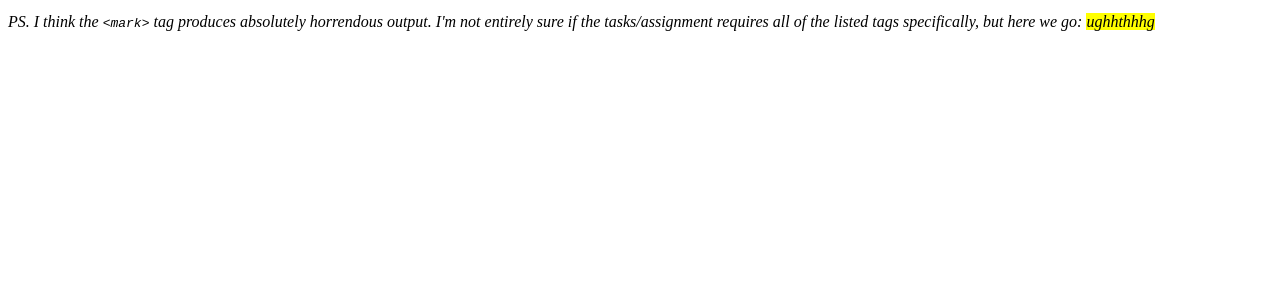
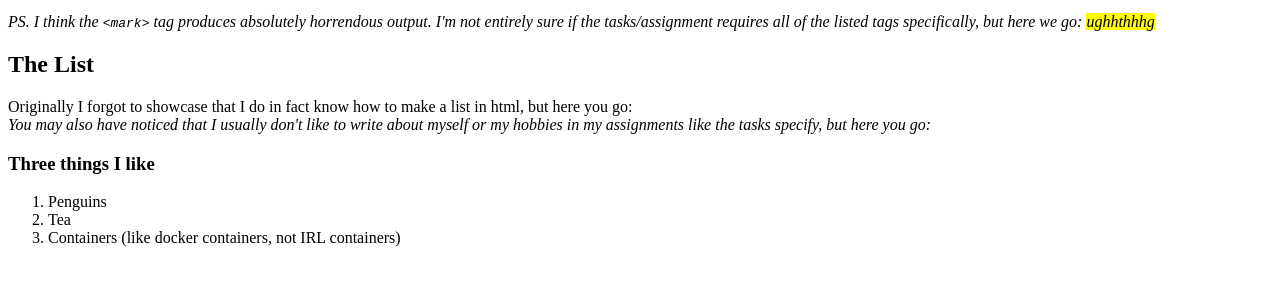
Before and after one commit to jb31790/Lec3, a plain HTML site: page task3.html in a window 1280 px wide. Shown: the part 351-636 px from the top of the page. Drawn offline with Linux system fonts and the light colour scheme.

Commit message:
Task 3/A list

```diff
--- a/task3.html
+++ b/task3.html
@@ -26,6 +26,21 @@
 		<p>
 			<em>PS. I think the <code>&ltmark&gt</code> tag produces absolutely horrendous output. I'm not entirely sure if the tasks/assignment requires all of the listed tags specifically, but here we go: <mark>ughhthhhg</mark></em>
 		</p>
+		<h2>The List</h2>
+		<p>
+			Originally I forgot to showcase that I do in fact know how to make a list in html, but here you go:
+			<br>
+			<i>You may also have noticed that I usually don't like to write about myself or my hobbies in my assignments like the tasks specify, but here you go:</i>
+		</p>
+		<h3>Three things I like</h3>
+		<ol>
+			<li>Penguins</li>
+			<li>Tea</li>
+			<li>Containers (like docker containers, not IRL containers)</li>
+
+		</ol>
+
+
 	</article>
 
 	<!-- </article> Read the article if you wanna know why this is commented out -->
```
